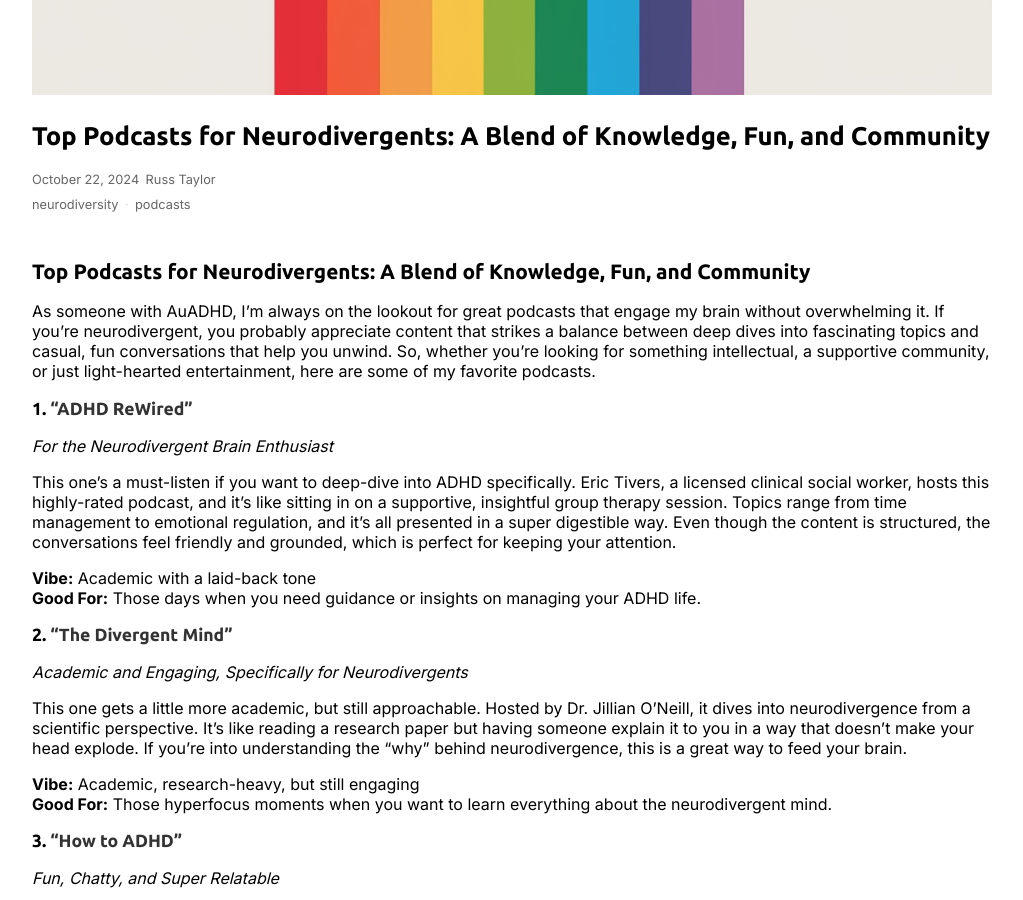
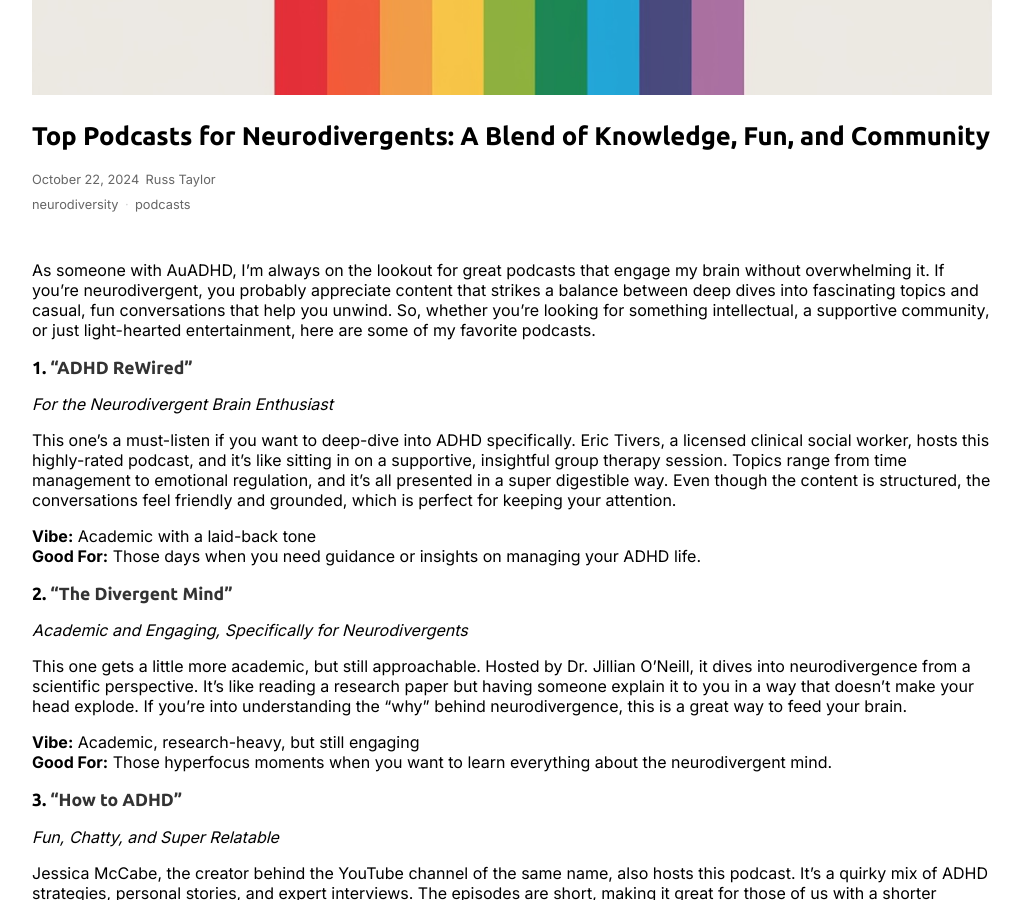
Before and after one commit to rtaydev/rtaydev.github.io, a Jekyll site: the page built from _posts/2024-10-22-top-podcasts-for-neurodivergents.md, in a window 1280 px wide and 900 px high, scrolled down 526 px. Shown: the whole window, without its empty margins (128-1151 px from the left). Built offline with Jekyll 4.4.1, drawn with Linux system fonts in a browser that asks for light colours; comment, search, counter and statistics services are not loaded.

Commit message:
fix: Removed double title

```diff
--- a/_posts/2024-10-22-top-podcasts-for-neurodivergents.md
+++ b/_posts/2024-10-22-top-podcasts-for-neurodivergents.md
@@ -9,8 +9,6 @@
 description: "Discover podcasts that engage neurodivergent minds with a balance of deep dives into fascinating topics and casual, fun conversations."
 keywords: neurodiversity, podcasts, neurodivergent, ADHD, autism, community, entertainment, knowledge, relaxation
 ---
-
-## **Top Podcasts for Neurodivergents: A Blend of Knowledge, Fun, and Community**
 
 As someone with AuADHD, I’m always on the lookout for great podcasts that engage my brain without overwhelming it. If you're neurodivergent, you probably appreciate content that strikes a balance between deep dives into fascinating topics and casual, fun conversations that help you unwind. So, whether you’re looking for something intellectual, a supportive community, or just light-hearted entertainment, here are some of my favorite podcasts.
 
```
